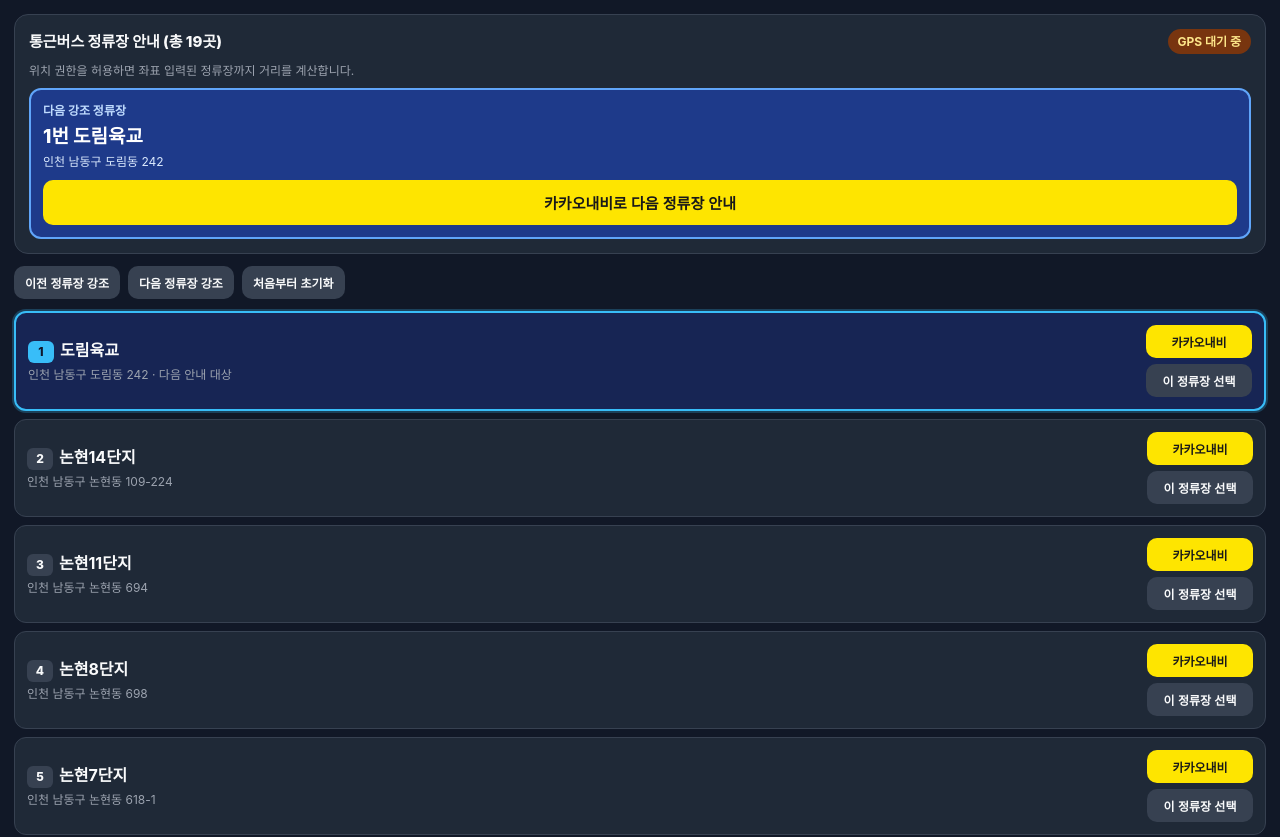
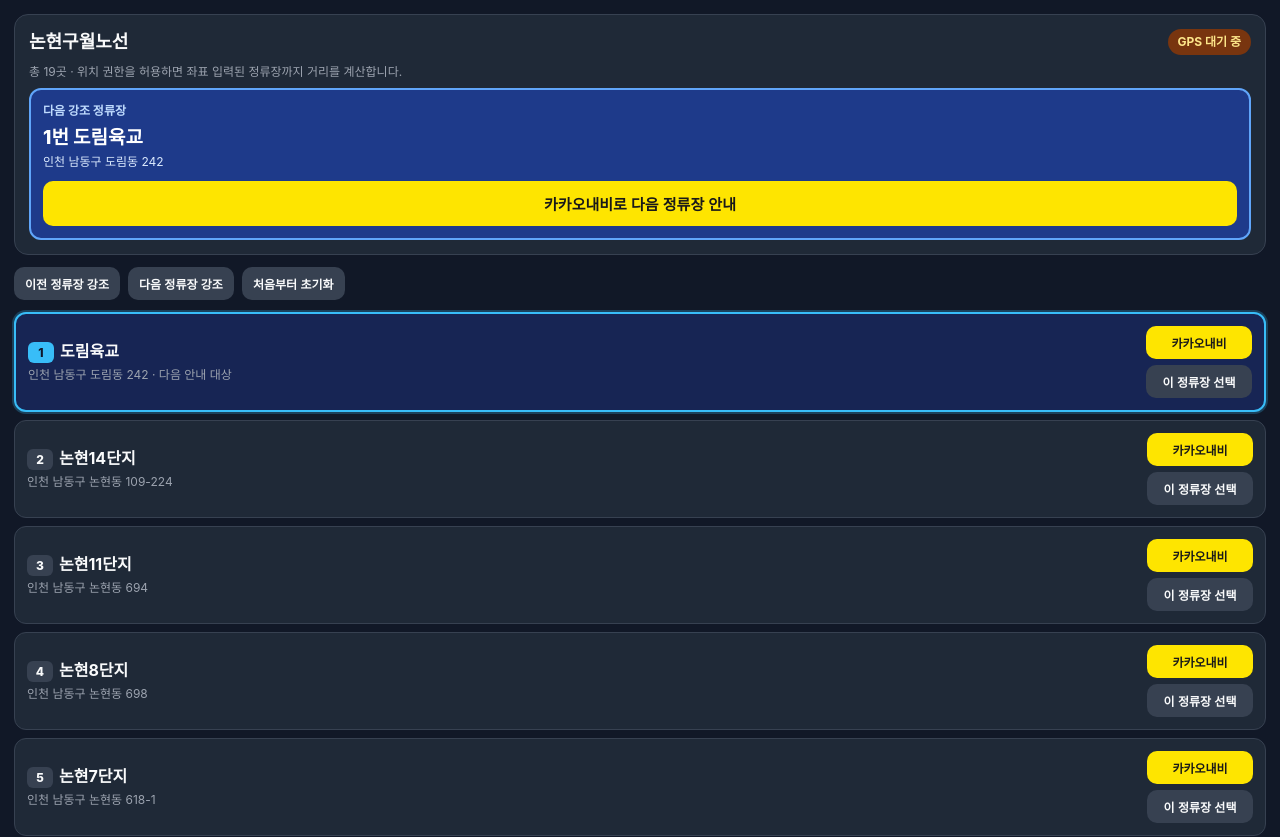
Before and after one commit to tjddns0817/bus, a plain HTML site: page index.html in a window 1280 px wide. Shown: the top 837 px of the page. Drawn offline with Linux system fonts and the light colour scheme.

Commit message:
논현구월노선 제목 및 별칭 표시 반영

```diff
--- a/index.html
+++ b/index.html
@@ -3,7 +3,7 @@
 <head>
   <meta charset="UTF-8" />
   <meta name="viewport" content="width=device-width, initial-scale=1.0" />
-  <title>통근버스 노선 및 카카오내비 안내</title>
+  <title>논현구월노선</title>
   <style>
     * { box-sizing: border-box; margin: 0; padding: 0; }
     body {
@@ -26,6 +26,10 @@
       align-items: center;
       gap: 8px;
       margin-bottom: 8px;
+    }
+    .route-title {
+      font-size: 18px;
+      font-weight: 800;
     }
     .gps-badge {
       font-size: 12px;
@@ -158,10 +162,10 @@
 <body>
   <div class="header">
     <div class="header-top">
-      <div style="font-size: 15px; font-weight: 800;">통근버스 정류장 안내 (총 19곳)</div>
+      <div class="route-title">논현구월노선</div>
       <div id="gpsStatus" class="gps-badge warn">GPS 대기 중</div>
     </div>
-    <div id="gpsCoord" style="font-size: 12px; color: #9ca3af;">위치 권한을 허용하면 좌표 입력된 정류장까지 거리를 계산합니다.</div>
+    <div id="gpsCoord" style="font-size: 12px; color: #9ca3af;">총 19곳 · 위치 권한을 허용하면 좌표 입력된 정류장까지 거리를 계산합니다.</div>
 
     <div class="next-box">
       <div class="next-label">다음 강조 정류장</div>
@@ -199,7 +203,7 @@
       { name: "간석역", address: "인천 미추홀구 주안동 883", time: "", lat: null, lng: null },
       { name: "주안남부역", address: "인천광역시 미추홀구 주안로 89", time: "", lat: null, lng: null },
       { name: "동원아파트", address: "인천 미추홀구 도화동 566-2", time: "", lat: null, lng: null },
-      { name: "현대제철입구", address: "인천광역시 제물포구 중봉대로 63", time: "", lat: null, lng: null }
+      { name: "현대제철", address: "인천광역시 제물포구 중봉대로 63", time: "", lat: null, lng: null }
     ];
 
     const ARRIVAL_RADIUS_METERS = 80;
@@ -321,7 +325,7 @@
           const { latitude, longitude } = pos.coords;
           statusEl.textContent = "GPS 연결됨";
           statusEl.className = "gps-badge";
-          coordEl.textContent = `현재 좌표: ${latitude.toFixed(5)}, ${longitude.toFixed(5)} (좌표 등록 정류장 반경 ${ARRIVAL_RADIUS_METERS}m 진입 시 자동 강조)`;
+          coordEl.textContent = `총 19곳 · 현재 좌표: ${latitude.toFixed(5)}, ${longitude.toFixed(5)} (반경 ${ARRIVAL_RADIUS_METERS}m 진입 시 자동 강조)`;
 
           STOPS.forEach((stop, idx) => {
             if (typeof stop.lat === "number" && typeof stop.lng === "number") {
```
